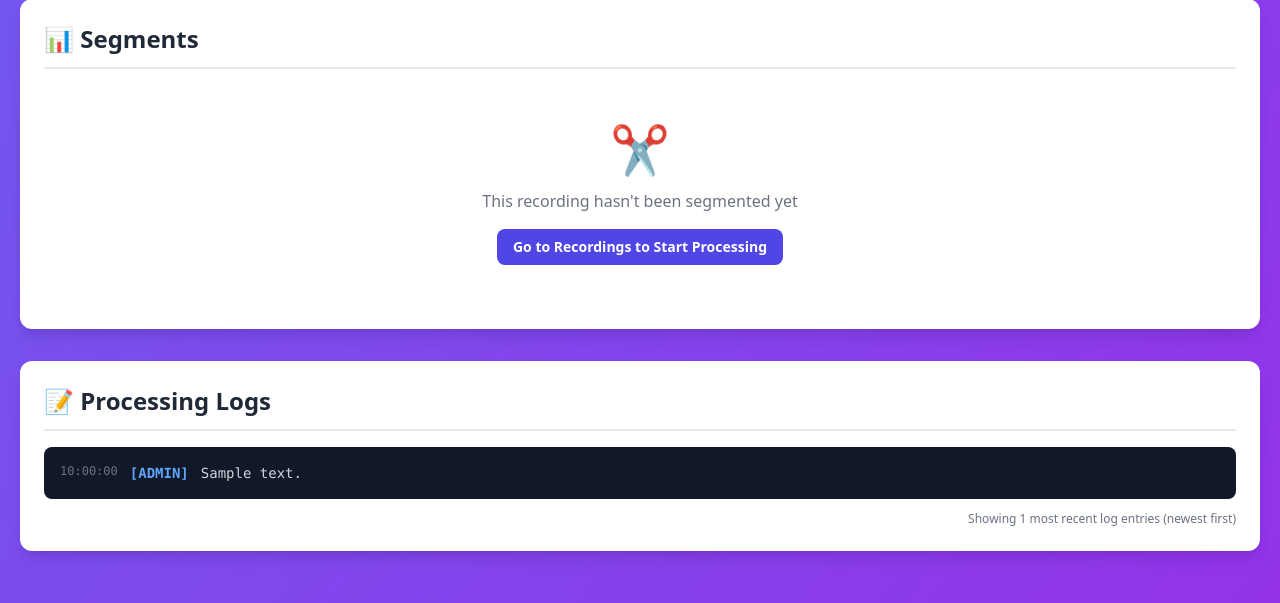
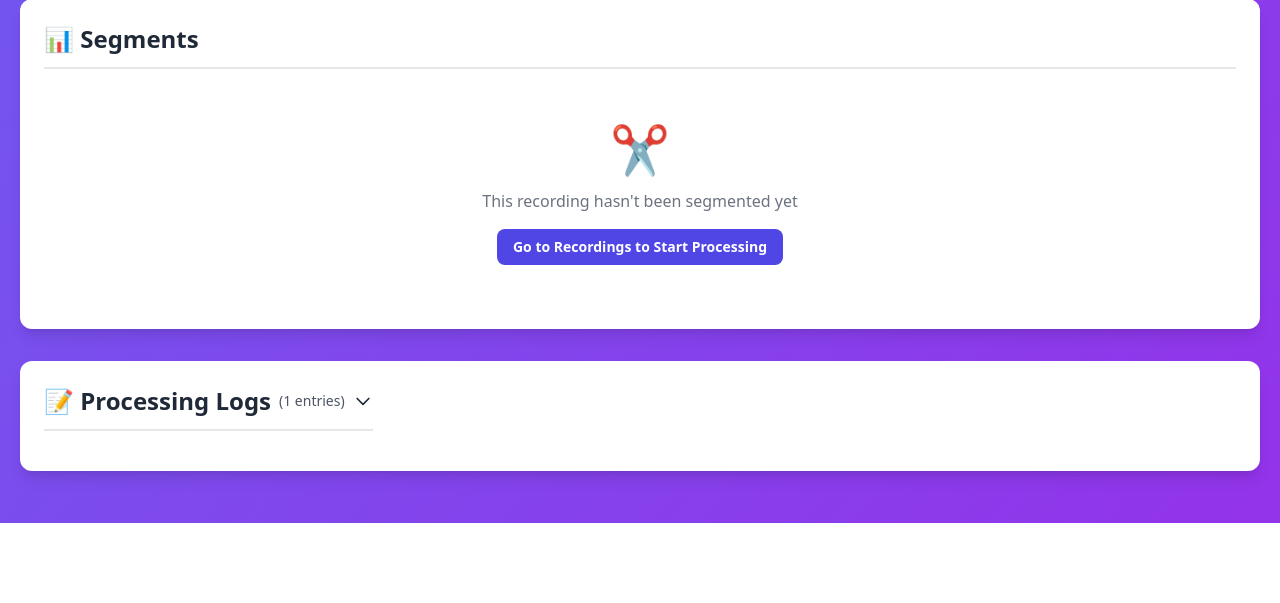
Before and after one commit to pixeltree/council_feeds, a Flask app: template templates/recording_detail.html in a window 1280 px wide. Shown: the part 1185-1788 px from the top of the page. After the commit the page ends 1708 px from the top, so only its background shows below. Run offline with Flask 3, Linux system fonts and the light colour scheme; the template is opened without the code that fills it: most values are stand-ins (such as "Sample title", 1, 10 or a date in 2020); some libraries are stand-ins or nearby versions.

Commit message:
Task 1.7: Improve recording detail page layout
- Make Processing Logs section collapsible (collapsed by default)
- Add entry count indicator in logs header
- Add chevron icon with rotation animation
- Logs now hidden by default to reduce visual clutter
- Users can expand when needed to review processing details
- Improves page scanning and focus on main content

🤖 Generated with [Claude Code](https://claude.com/claude-code)

Co-Authored-By: Claude <noreply@anthropic.com>

```diff
--- a/templates/recording_detail.html
+++ b/templates/recording_detail.html
@@ -364,9 +364,15 @@
         <!-- Logs Card -->
         {% if logs %}
         <div class="bg-white rounded-xl p-6 mb-8 shadow-lg">
-            <h2 class="text-gray-800 text-2xl font-bold mb-4 pb-3 border-b-2 border-gray-200">📝 Processing Logs</h2>
-
-            <div class="bg-gray-900 rounded-lg p-4 overflow-auto max-h-96">
+            <details>
+                <summary class="cursor-pointer text-gray-800 text-2xl font-bold mb-4 pb-3 border-b-2 border-gray-200 inline-flex items-center gap-2">
+                    📝 Processing Logs
+                    <span class="text-sm font-normal text-gray-600">({{ logs|length }} entries)</span>
+                    <svg class="w-5 h-5 transform transition-transform ml-auto" fill="none" stroke="currentColor" viewBox="0 0 24 24">
+                        <path stroke-linecap="round" stroke-linejoin="round" stroke-width="2" d="M19 9l-7 7-7-7"></path>
+                    </svg>
+                </summary>
+                <div class="mt-4 bg-gray-900 rounded-lg p-4 overflow-auto max-h-96">
                     <div class="font-mono text-sm space-y-1">
                         {% for log in logs %}
                         <div class="flex gap-3 {% if log.level == 'error' %}text-red-400
@@ -386,10 +392,7 @@
                         {% endfor %}
                     </div>
                 </div>
-
-            <div class="mt-3 text-gray-500 text-xs text-right">
-                Showing {{ logs|length }} most recent log entries (newest first)
-            </div>
+            </details>
         </div>
         {% endif %}
     </div>
```
Lines whose indentation alone changed are shown as unchanged.
